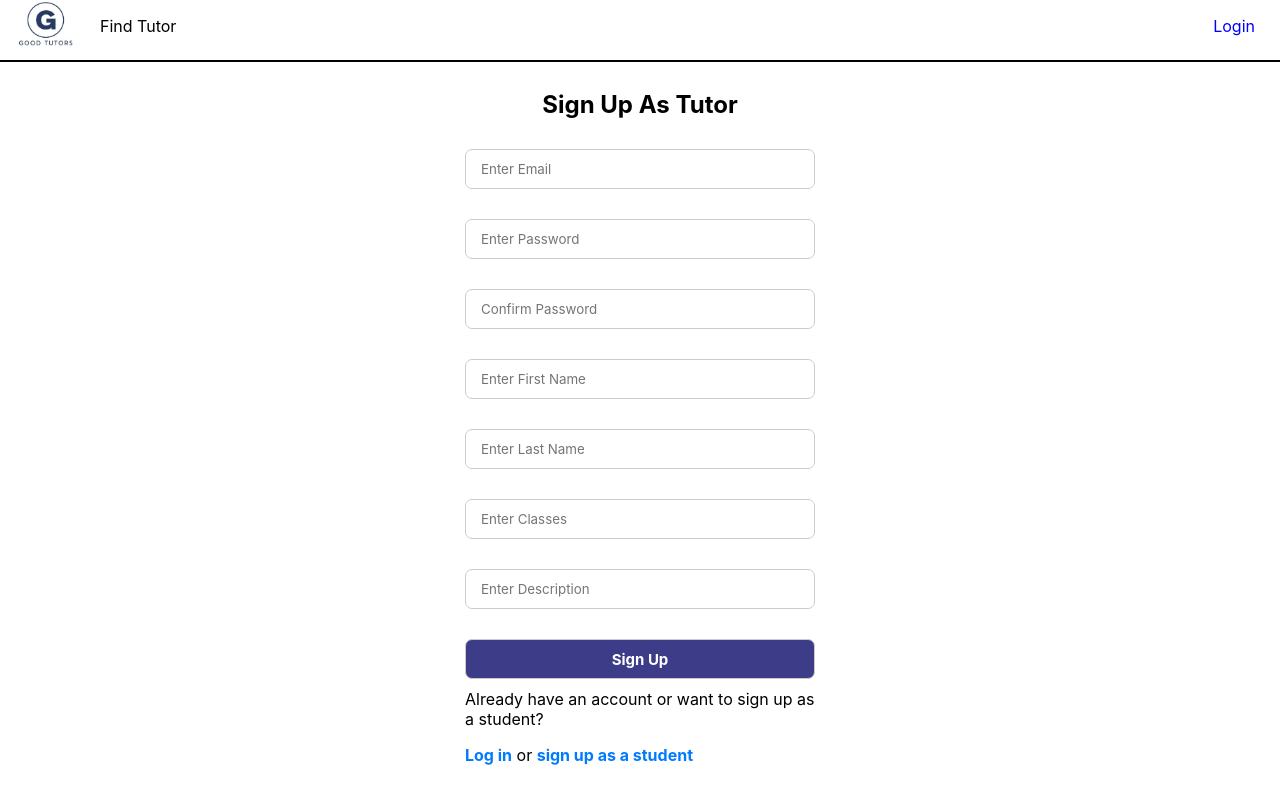
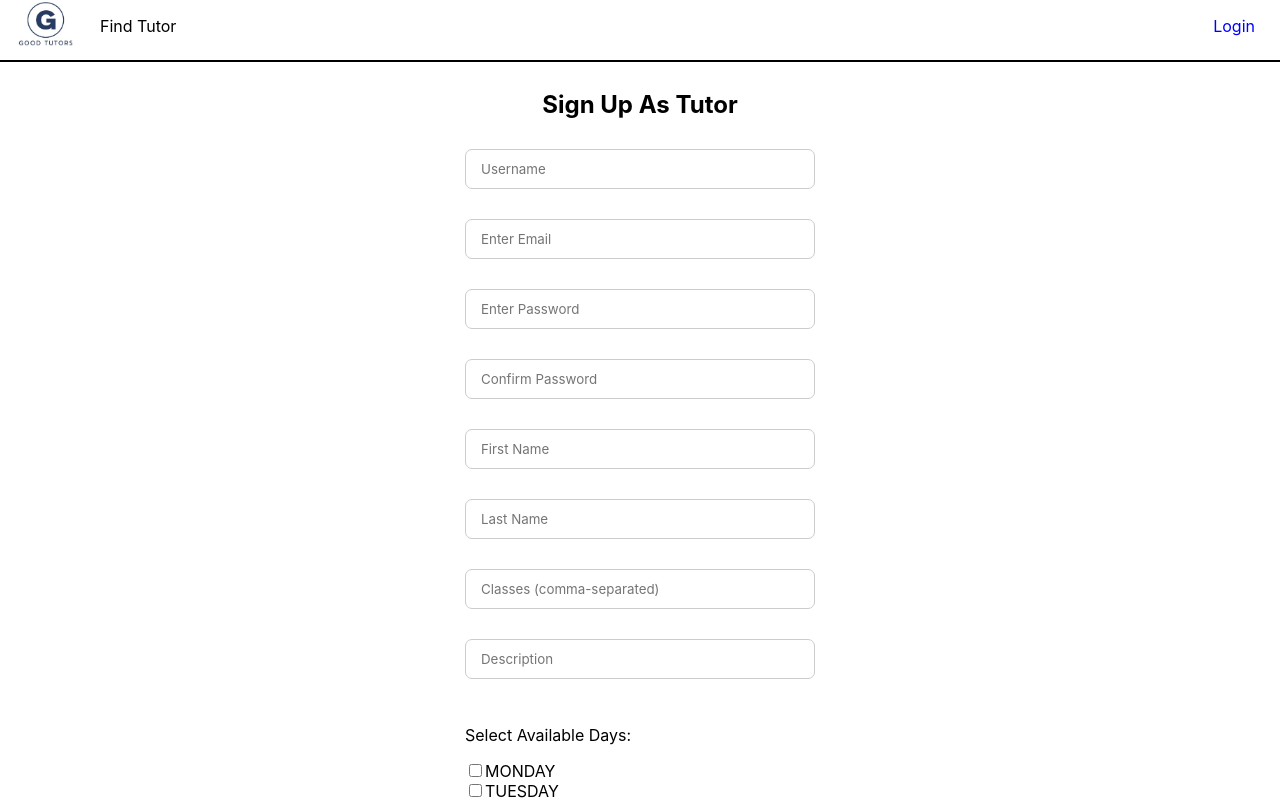
Before and after one commit to DilonSok/Good-Tutor-App-Frontend, a React (Create React App) app: page /signup-tutor in a window 1280 px wide. Shown: the top 800 px of the page. Built offline with nearby package versions, Linux system fonts and the light colour scheme.

Commit message:
functionality for SignupTutor complete with backend

```diff
--- a/package.json
+++ b/package.json
@@ -10,6 +10,7 @@
     "@testing-library/jest-dom": "^5.17.0",
     "@testing-library/react": "^13.4.0",
     "@testing-library/user-event": "^13.5.0",
+    "axios": "^1.6.2",
     "react": "^18.2.0",
     "react-dom": "^18.2.0",
     "react-router-dom": "^6.18.0",
--- a/src/components/Signup-StudentPage.js
+++ b/src/components/Signup-StudentPage.js
@@ -6,6 +6,7 @@ import { validatePassword } from '../scripts/validatePassword';
 //Frontend for Signup(student page)
 
 function SignupStudent() {
+
     const [email, setEmail] = useState('');
     const [password, setPassword] = useState('');
     const [confirmPassword, setConfirmPassword] = useState('');
@@ -13,6 +14,7 @@ function SignupStudent() {
     const [lastName, setLastName] = useState('');
     const [passwordError, setPasswordError] = useState('');
     const navigate = useNavigate();
+
     const handlePasswordBlur = () => {
         if(!validatePassword(password)){
             setPasswordError('Password must be at least 8 characters long and contain at least one symbol.');
--- a/src/components/Signup-TutorPage.js
+++ b/src/components/Signup-TutorPage.js
@@ -1,13 +1,11 @@
-import React, {useState} from 'react';
-import '../css/signup.css';
+import React, { useState } from 'react';
 import { Link, useNavigate } from 'react-router-dom';
+import Axios from 'axios';
 import { validatePassword } from '../scripts/validatePassword';
-//Rushi Kona
-//Frontend for Signup (tutor page)
-
+import '../css/signup.css'; // Ensure the path to your CSS file is correct
 
 function SignupTutor() {
-
+    const [username, setUsername] = useState('');
     const [email, setEmail] = useState('');
     const [password, setPassword] = useState('');
     const [confirmPassword, setConfirmPassword] = useState('');
@@ -16,38 +14,98 @@ function SignupTutor() {
     const [classes, setClasses] = useState('');
     const [description, setDescription] = useState('');
     const [passwordError, setPasswordError] = useState('');
+    const [availability, setAvailability] = useState({
+        MONDAY: false,
+        TUESDAY: false,
+        WEDNESDAY: false,
+        THURSDAY: false,
+        FRIDAY: false,
+        SATURDAY: false,
+        SUNDAY: false
+    });
     const navigate = useNavigate();
 
+    const handleInputChange = (e) => {
+        const { name, value } = e.target;
+        switch (name) {
+            case 'username':
+                setUsername(value);
+                break;
+            case 'email':
+                setEmail(value);
+                break;
+            case 'password':
+                setPassword(value);
+                break;
+            case 'confirmPassword':
+                setConfirmPassword(value);
+                break;
+            case 'firstName':
+                setFirstName(value);
+                break;
+            case 'lastName':
+                setLastName(value);
+                break;
+            case 'classes':
+                setClasses(value);
+                break;
+            case 'description':
+                setDescription(value);
+                break;
+            default:
+                break;
+        }
+    };
+
+    const handleAvailabilityChange = (e) => {
+        setAvailability({
+            ...availability,
+            [e.target.name]: e.target.checked
+        });
+    };
+
     const handlePasswordBlur = () => {
-        if(!validatePassword(password)){
+        if (!validatePassword(password)) {
             setPasswordError('Password must be at least 8 characters long and contain at least one symbol.');
-        }
-        else{
+        } else {
             setPasswordError('');
         }
     };
 
-    const handleSubmit = (e) => {
+    const handleSubmit = async (e) => {
         e.preventDefault();
 
-        if(password !== confirmPassword){
+        if (password !== confirmPassword) {
             alert('Passwords do not match');
             return;
         }
 
-        if(!validatePassword(password)){
+        if (!validatePassword(password)) {
             alert('Password does not meet criteria');
             return;
         }
 
-        //if it reaches this stage, it will send this data to the database
-        //currently uses localstorage to test
-        let reviewCount = 0;
-        let reviews = [[]]
-        const userData = {email, password, firstName, lastName, classes, description, reviewCount, reviews};
-        localStorage.setItem('user', JSON.stringify(userData));
-        console.log(userData);
-        navigate('/');
+        const selectedAvailability = Object.keys(availability).filter(day => availability[day]);
+        const classesArray = classes.split(',').map(item => item.trim());
+        const userData = {
+            username,
+            email,
+            password,
+            firstName,
+            lastName,
+            classes: classesArray,
+            description,
+            availability: selectedAvailability
+        };
+
+        try {
+            const response = await Axios.post('http://localhost:3500/users', userData);
+            console.log('API response:', response);
+            localStorage.setItem('user', JSON.stringify(userData));
+            navigate('/');
+        } catch (error) {
+            console.error('Error submitting form:', error);
+        }
     };
 
     return (
@@ -55,50 +113,59 @@ function SignupTutor() {
             <div className='container'>
                 <div className="header">
                     <div className="text">Sign Up As Tutor</div>
-                    {/*add css to make this look pretty*/}
                     {passwordError && <p className='error-message'>{passwordError}</p>}
                 </div>
-                <form className="inputs" onSubmit={handleSubmit}> {/*All inputs here will be saved to be used by Submit button for creating account */}
+                <form className="inputs" onSubmit={handleSubmit}>
                     <div className="input">
-                        <input type="email" placeholder="Enter Email" value={email} onChange={(e) => setEmail(e.target.value)}  />
+                        <input type="text" placeholder="Username" name="username" value={username} onChange={handleInputChange} />
                     </div>
                     <div className="input">
-                        <input
-                            type="password"
-                            placeholder="Enter Password"
-                            value={password}
-                            onChange={(e) => setPassword(e.target.value)}
-                            onBlur={handlePasswordBlur}
-                        />
+                        <input type="email" placeholder="Enter Email" name="email" value={email} onChange={handleInputChange} />
                     </div>
                     <div className="input">
-                        <input type="password" placeholder="Confirm Password" value={confirmPassword} onChange={(e) => setConfirmPassword(e.target.value)} />
+                        <input type="password" placeholder="Enter Password" name="password" value={password} onChange={handleInputChange} onBlur={handlePasswordBlur} />
                     </div>
                     <div className="input">
-                        <input type="Tutor First Name" placeholder="Enter First Name" value={firstName} onChange={(e) => setFirstName(e.target.value)}/>
+                        <input type="password" placeholder="Confirm Password" name="confirmPassword" value={confirmPassword} onChange={handleInputChange} />
                     </div>
                     <div className="input">
-                        <input type="Tutor Last Name" placeholder="Enter Last Name" value={lastName} onChange={(e) => setLastName(e.target.value)}/>
+                        <input type="text" placeholder="First Name" name="firstName" value={firstName} onChange={handleInputChange} />
                     </div>
                     <div className="input">
-                        <input type="University" placeholder="Enter Classes" value={classes} onChange={(e) => setClasses(e.target.value)}/>
+                        <input type="text" placeholder="Last Name" name="lastName" value={lastName} onChange={handleInputChange} />
                     </div>
                     <div className="input">
-                        <input type="University" placeholder="Enter Description" value={description} onChange={(e) => setDescription(e.target.value)}/>
+                        <input type="text" placeholder="Classes (comma-separated)" name="classes" value={classes} onChange={handleInputChange} />
                     </div>
-                    {/*submit button will eventually connect with backend script and use previous inputs to create an account */}
-                    <button className="submit-container" type='submit' >Sign Up</button>
+                    <div className="input">
+                        <input type="text" placeholder="Description" name="description" value={description} onChange={handleInputChange} />
+                    </div>
+                    <div className="availability">
+                        <p>Select Available Days:</p>
+                        {Object.keys(availability).map(day => (
+                            <div key={day}>
+                                <input
+                                    type="checkbox"
+                                    id={day}
+                                    name={day}
+                                    checked={availability[day]}
+                                    onChange={handleAvailabilityChange}
+                                />
+                                <label htmlFor={day}>{day}</label>
+                            </div>
+                        ))}
+                    </div>
+                    <button className="submit-container" type='submit'>Sign Up</button>
                 </form>
-                {/*routing to different sign up or back to logging in*/}
                 <div>Already have an account or want to sign up as a student?</div>
                 <p className='signup-links'>
                     <Link to="/">Log in</Link>
                     {' or '}
-                    <Link to="/signup-student">sign up as a student</Link>
+                    <Link to="/signup-student">Sign up as a student</Link>
                 </p>
             </div>
         </div>
-    )
+    );
 }
 
 export default SignupTutor;
--- a/src/components/navbar.js
+++ b/src/components/navbar.js
@@ -64,6 +64,7 @@ function Navbar() {
     e.stopPropagation();
     setIsOpen(prevIsOpen => !prevIsOpen);
   };
+
   return (
     <div className="navbar">
       <div className="navbar-container">
```
Also changed, not shown: 1 other file (tests, documents, lock files or other folders).
